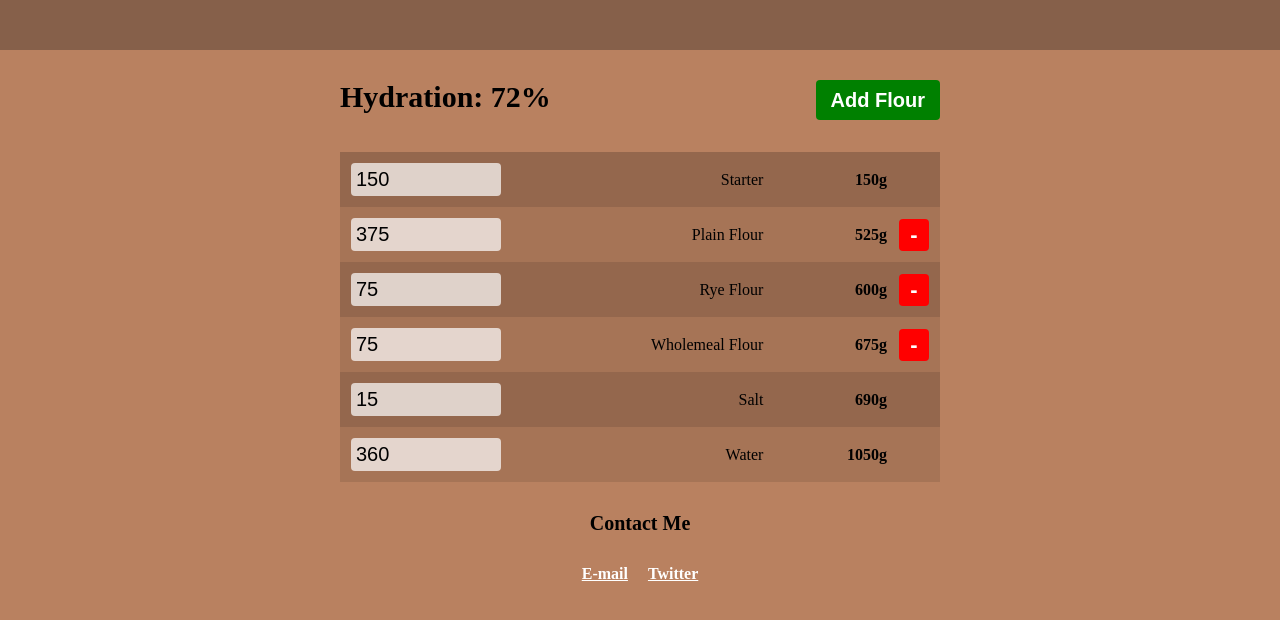
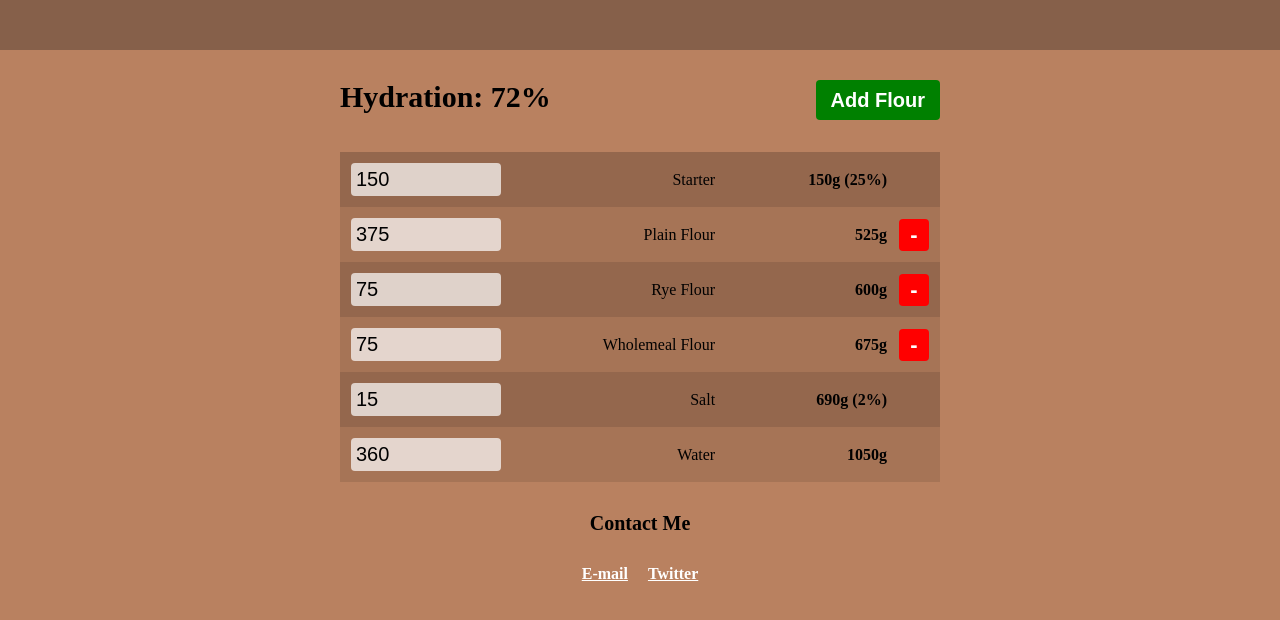
Before and after one commit to ZeeCoder/bread, a React (Create React App) app: page / in a window 1280 px wide. Shown: the top 620 px of the page. Built offline with nearby package versions, Linux system fonts and the light colour scheme.

Commit message:
Showing bread percentage for certain ingredients

```diff
--- a/src/App.js
+++ b/src/App.js
@@ -2,7 +2,14 @@ import React, { Component } from "react";
 import styles from "./App.module.css";
 import AddToHomeScreen from "./AddToHomeScreen/AddToHomeScreen";
 
-const Row = ({ name, weight, scaleWeight, handleChange, children }) => (
+const Row = ({
+  name,
+  weight,
+  scaleWeight,
+  handleChange,
+  flourWeight,
+  children
+}) => (
   <tr className={styles.ingredient}>
     <td className={styles.inputWrapper}>
       <input
@@ -13,7 +20,10 @@ const Row = ({ name, weight, scaleWeight, handleChange, children }) => (
       />
     </td>
     <td className={styles.name}>{name}</td>
-    <td className={styles.scaleWeight}>{scaleWeight}g</td>
+    <td className={styles.scaleWeight}>
+      {scaleWeight}g
+      {flourWeight ? ` (${parseInt((weight / flourWeight) * 100)}%)` : ""}
+    </td>
     <td className={styles.buttonWrapper}>{children}</td>
   </tr>
 );
@@ -30,10 +40,15 @@ class App extends Component {
     ]
   };
 
+  getFlourWeight() {
+    return (
+      this.state.starter / 2 +
+      this.state.flours.reduce((acc, flour) => acc + flour.weight, 0)
+    );
+  }
+
   getHydration() {
-    const flourWeight =
-      this.state.starter / 2 +
-      this.state.flours.reduce((acc, flour) => acc + flour.weight, 0);
+    const flourWeight = this.getFlourWeight();
 
     const waterWeight = this.state.water + this.state.starter / 2;
 
@@ -81,8 +96,9 @@ class App extends Component {
     });
 
   render() {
+    const flourWeight = this.getFlourWeight();
+
     let scaleWeight = 0;
-
     const getScaleWeight = weight => (scaleWeight += weight);
 
     return (
@@ -116,6 +132,7 @@ class App extends Component {
                 weight={this.state.starter}
                 scaleWeight={getScaleWeight(this.state.starter)}
                 handleChange={this.handleStarterWeightChange}
+                flourWeight={flourWeight}
               />
               {this.state.flours.map(({ name, weight }, index) => (
                 <Row
@@ -140,6 +157,7 @@ class App extends Component {
                 weight={this.state.salt}
                 scaleWeight={getScaleWeight(this.state.salt)}
                 handleChange={this.handleSaltWeightChange}
+                flourWeight={flourWeight}
               />
               <Row
                 name="Water"
```
